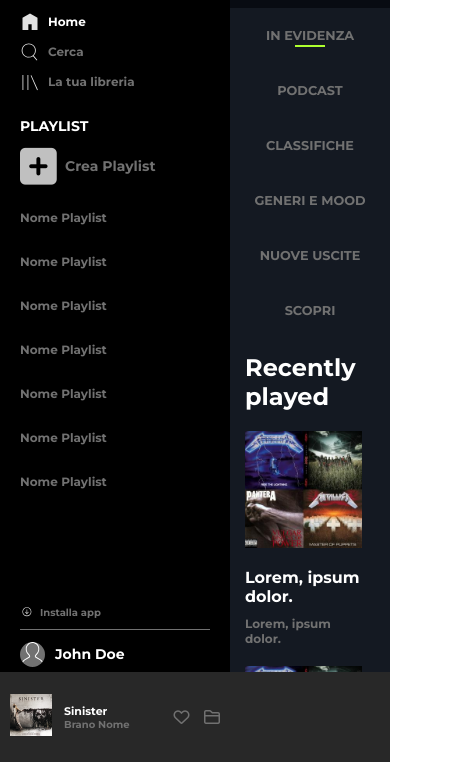
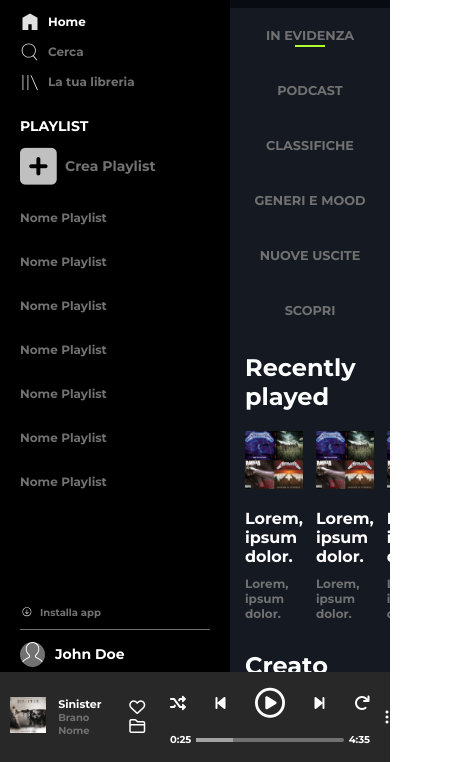
Before and after one commit to pollohultima/html-css-spotifyweb, a plain HTML site: page index.html in a window 390 px wide. Shown: the part 82-844 px from the top of the page, 464 px wide, since content can reach past the window. Drawn offline with Linux system fonts and the light colour scheme.

Commit message:
Layout completato, mi dedico alle media query

```diff
--- a/index.html
+++ b/index.html
@@ -120,7 +120,7 @@
                         <h2>Creato per John Doe</h2>
                         <div class="subtitle">Più ascolti, più accurati saranno
                             i seggerimenti.</div>
-                        <div class="item_wrapper d-flex">
+                        <div class="item_wrapper small d-flex">
                             <div class="item d-flex">
                                 <img src="./img/radar.jpeg" alt="">
                                 <a href="" class="song">Release Radar</a>
@@ -130,6 +130,7 @@
                                 <img src="./img/mixdaily.jpeg" alt="">
                                 <a href="" class="song">Daily Mix 1</a>
                             </div>
+                            <div class="space"></div>
                         </div>
                     </div>
                     <!-- /creato per te -->
@@ -138,7 +139,7 @@
                         <h2>Artisti più popolari</h2>
                         <div class="subtitle">Più ascolti, più accurati saranno
                             i seggerimenti.</div>
-                        <div class="item_wrapper d-flex">
+                        <div class="item_wrapper small d-flex">
                             <div class="item d-flex">
                                 <img src="./img/youg.jpeg" alt="">
                                 <a href="" class="song">Lana del Rey</a>
@@ -147,6 +148,7 @@
                                 <img src="./img/einaudi.jpeg" alt="">
                                 <a href="" class="song">Ludovico Enaudi</a>
                             </div>
+                            <div class="space"></div>
                         </div>
                     </div>
                     <!-- /artisti popolari -->
@@ -155,8 +157,8 @@
             <!-- /.main_container -->
 
             <section class="now_playing d-flex">
-                <div class="track d-flex">
-                    <div class="track_now d-flex">
+                <div class="left d-flex">
+                    <div class="track d-flex">
                         <div class="thumbnail">
                             <img src="./img/sinister.jpeg" alt="">
                         </div>
@@ -165,15 +167,35 @@
                             <div class="track_artist">Brano Nome</div>
                         </div>
                     </div>
-                    <div class="track_icons">
+                    <div class="track_icons d-flex">
                         <a href=""><i class="far fa-heart"></i></a>
                         <a href=""><i class="far fa-folder"></i></a>
                     </div>
                 </div>
-                <div class="player">
-
+                <div class="player d-flex">
+                    <div class="player_buttons d-flex">
+                        <i class="fas fa-random"></i>
+                        <i class="fas fa-step-backward"></i>
+                        <i class="far fa-play-circle"></i>
+                        <i class="fas fa-step-forward"></i>
+                        <i class="fas fa-redo"></i>
+                    </div>
+                    <div class="timeline d-flex">
+                        <div class="past time">0:25</div>
+                        <div class="timebar">
+                            <div class="slider"></div>
+                        </div>
+                        <div class="time">4:35</div>
+                    </div>
                 </div>
-                <div class="volume"></div>
+                <div class="right d-flex">
+                    <a href=""><i class="fas fa-list-ul"></i></a>
+                    <a href=""><i class="fas fa-desktop"></i></a>
+                    <a href=""><i class="fas fa-volume-up"></i></a>
+                    <div class="volume">
+                        <div class="slider"></div>
+                    </div>
+                </div>
             </section>
             <!-- /.now_playing -->
         </div>
--- a/style.css
+++ b/style.css
@@ -24,6 +24,7 @@
 
 body {
     font-family: 'Montserrat', sans-serif;
+    overflow: hidden;
 }
 
 a {
@@ -228,8 +229,16 @@ li a {
 /* Recently played style */
 
 .item_wrapper {
-    justify-content: left;
-    flex-wrap: wrap;
+    justify-content: space-between;
+}
+
+.small {
+    justify-content: space-between;
+    width: 100%;
+}
+
+.space {
+    width: 65%;
 }
 
 .recent, .for_you, .popular {
@@ -280,17 +289,21 @@ li a {
 
 /************************ Now_playing style ************************/
 
+/* Left style */
+
 .now_playing {
     width: 100%;
     height: 90px;
     background-color: #282828;
+    justify-content: space-between;
 }
 
-.track {
+.left {
     align-items: center;
     justify-content: space-between;
     padding: 10px;
     width: 230px;
+    min-width: 170px;
 }
 
 .thumbnail {
@@ -317,10 +330,86 @@ li a {
     color: #717171;
 }
 
+.track_icons {
+    flex-wrap: wrap;
+    justify-content: center;
+}
+
 .track_icons a {
     color: #717171;
+    margin: 0 5px;
 }
 
-.fa-folder {
-    margin-left: 10px;
+/* Player style */
+
+.player {
+    flex-direction: column;
+    height: 90px;
+    justify-content: space-evenly;
+    align-items: center;
 }
+
+.player_buttons {
+    width: 200px;
+    justify-content: space-between;
+    align-items: center;
+}
+
+.player_buttons i {
+    color: white;
+}
+
+.fa-play-circle {
+    font-size: 30px;
+}
+
+.timeline {
+    justify-content: space-between;
+    align-items: center;
+    min-width: 200px;
+    width: 35vw;
+}
+
+.time {
+    font-size: 10px;
+    color: white;
+}
+
+.timebar {
+    width: 85%;
+    height: 4px;
+    background-color: #717171;
+    border-radius: 2px;
+    margin: 0 5px;
+}
+
+.slider {
+    width: 25%;
+    height: 4px;
+    background-color: #a3a3a3;
+}
+
+/* Right style */
+
+.right {
+    height: 90px;
+    justify-content: space-between;
+    align-items: center;
+    margin: 0 10px;
+    width: 200px;
+}
+
+.volume {
+    width: 100%;
+    height: 4px;
+    background-color: #717171;
+    border-radius: 2px;
+}
+
+.right i {
+    margin: 0 5px;
+}
+
+a i {
+    color: white;
+}
```
